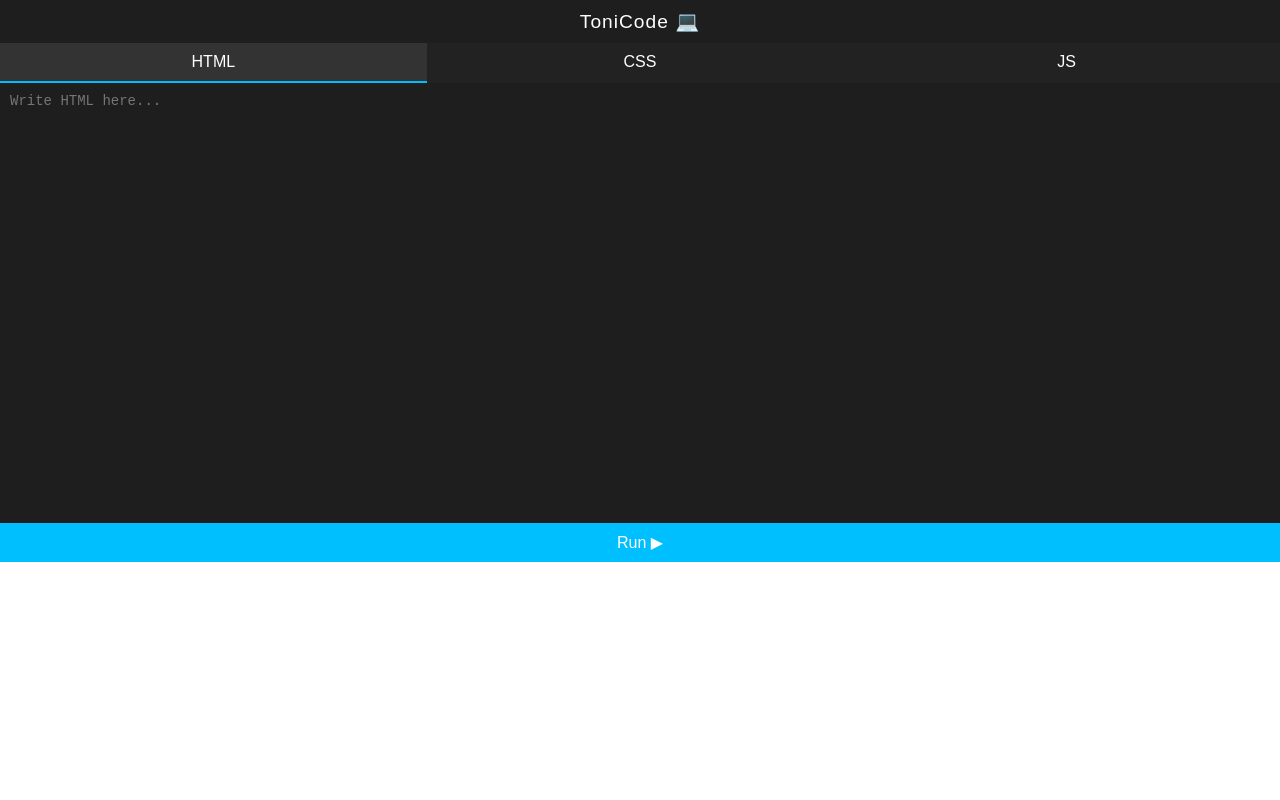
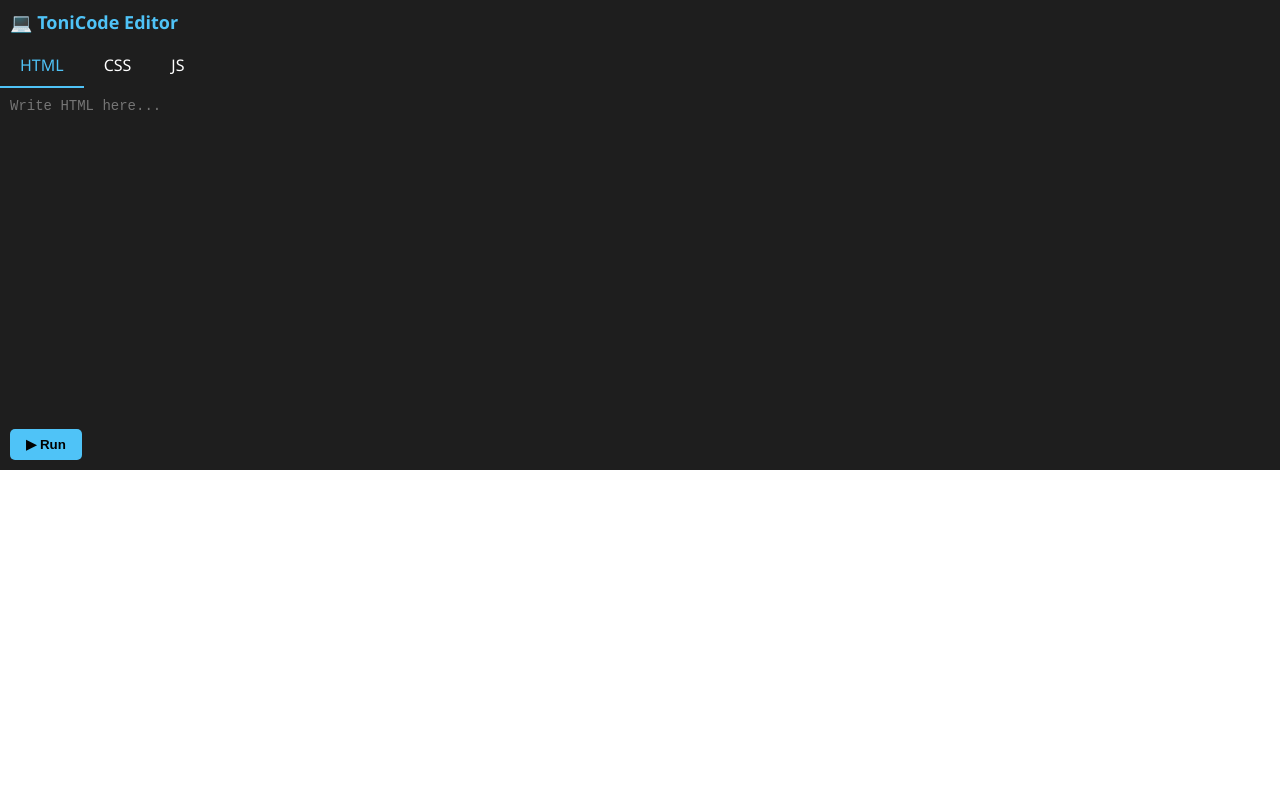
Before and after one commit to mymlacc12345-png/Tonicode, a plain HTML site: page index.html in a window 1280 px wide. Drawn offline with Linux system fonts and the light colour scheme.

Commit message:
Update index.html

```diff
--- a/index.html
+++ b/index.html
@@ -1,120 +1,163 @@
 <!DOCTYPE html>
 <html lang="en">
 <head>
-  <meta charset="UTF-8" />
-  <meta name="viewport" content="width=device-width, initial-scale=1.0" />
-  <title>ToniCode</title>
+  <meta charset="UTF-8">
+  <meta name="viewport" content="width=device-width, initial-scale=1.0">
+  <title>ToniCode Editor</title>
   <style>
     body {
       margin: 0;
-      font-family: Arial, sans-serif;
+      font-family: "Segoe UI", sans-serif;
+      background-color: #121212;
+      color: white;
       display: flex;
       flex-direction: column;
       height: 100vh;
-      background-color: #121212;
-      color: #fff;
     }
+
     header {
-      background: #1e1e1e;
-      color: #fff;
-      text-align: center;
+      background-color: #1e1e1e;
       padding: 10px;
-      font-size: 1.2em;
-      letter-spacing: 1px;
+      display: flex;
+      justify-content: space-between;
+      align-items: center;
     }
-    .editor-container {
+
+    h1 {
+      font-size: 18px;
+      margin: 0;
+      color: #4fc3f7;
+    }
+
+    #tabs {
       display: flex;
-      flex-direction: column;
-      height: 60%;
+      background-color: #1e1e1e;
     }
-    .tabs {
-      display: flex;
-      background-color: #222;
-    }
+
     .tab {
-      flex: 1;
-      text-align: center;
-      padding: 10px;
+      padding: 10px 20px;
       cursor: pointer;
       border-bottom: 2px solid transparent;
     }
+
     .tab.active {
-      background-color: #333;
-      border-bottom: 2px solid #00bfff;
+      border-bottom: 2px solid #4fc3f7;
+      color: #4fc3f7;
     }
+
     textarea {
-      flex: 1;
-      background-color: #1e1e1e;
-      color: #fff;
+      width: 100%;
+      height: 100%;
       border: none;
       outline: none;
+      background-color: #1e1e1e;
+      color: white;
+      font-size: 14px;
       padding: 10px;
       resize: none;
-      font-family: monospace;
-      font-size: 14px;
     }
+
+    #editor, #output-container {
+      flex: 1;
+      display: flex;
+      flex-direction: column;
+    }
+
+    #editor.hidden {
+      display: none;
+    }
+
     iframe {
       flex: 1;
-      background-color: #fff;
       border: none;
-      width: 100%;
+      background-color: white;
     }
+
     button {
-      background-color: #00bfff;
+      background-color: #4fc3f7;
       border: none;
-      color: white;
+      padding: 8px 16px;
+      color: black;
+      border-radius: 5px;
+      cursor: pointer;
+      transition: 0.2s;
+      font-weight: bold;
+    }
+
+    button:hover {
+      background-color: #03a9f4;
+    }
+
+    #buttons {
+      display: flex;
+      gap: 10px;
       padding: 10px;
-      cursor: pointer;
-      font-size: 16px;
-    }
-    button:hover {
-      background-color: #0099cc;
+      background-color: #1e1e1e;
     }
   </style>
 </head>
 <body>
-  <header>ToniCode 💻</header>
+  <header>
+    <h1>💻 ToniCode Editor</h1>
+  </header>
 
-  <div class="editor-container">
-    <div class="tabs">
-      <div class="tab active" data-tab="html">HTML</div>
-      <div class="tab" data-tab="css">CSS</div>
-      <div class="tab" data-tab="js">JS</div>
-    </div>
+  <div id="tabs">
+    <div class="tab active" data-lang="html">HTML</div>
+    <div class="tab" data-lang="css">CSS</div>
+    <div class="tab" data-lang="js">JS</div>
+  </div>
+
+  <div id="editor">
     <textarea id="html" placeholder="Write HTML here..."></textarea>
     <textarea id="css" placeholder="Write CSS here..." style="display:none;"></textarea>
-    <textarea id="js" placeholder="Write JavaScript here..." style="display:none;"></textarea>
+    <textarea id="js" placeholder="Write JS here..." style="display:none;"></textarea>
   </div>
 
-  <button onclick="runCode()">Run ▶</button>
-  <iframe id="output"></iframe>
+  <div id="buttons">
+    <button id="run">▶ Run</button>
+    <button id="edit" style="display:none;">✏ Show Code</button>
+  </div>
+
+  <div id="output-container" style="flex: 1;">
+    <iframe id="output"></iframe>
+  </div>
 
   <script>
-    const tabs = document.querySelectorAll('.tab');
-    const textareas = {
-      html: document.getElementById('html'),
-      css: document.getElementById('css'),
-      js: document.getElementById('js')
-    };
+    const tabs = document.querySelectorAll(".tab");
+    const html = document.getElementById("html");
+    const css = document.getElementById("css");
+    const js = document.getElementById("js");
+    const runBtn = document.getElementById("run");
+    const editBtn = document.getElementById("edit");
+    const editor = document.getElementById("editor");
+    const output = document.getElementById("output");
 
     tabs.forEach(tab => {
-      tab.addEventListener('click', () => {
-        document.querySelector('.tab.active').classList.remove('active');
-        tab.classList.add('active');
-
-        Object.keys(textareas).forEach(id => {
-          textareas[id].style.display = id === tab.dataset.tab ? 'block' : 'none';
-        });
+      tab.addEventListener("click", () => {
+        tabs.forEach(t => t.classList.remove("active"));
+        tab.classList.add("active");
+        html.style.display = css.style.display = js.style.display = "none";
+        document.getElementById(tab.dataset.lang).style.display = "block";
       });
     });
 
-    function runCode() {
-      const html = textareas.html.value;
-      const css = `<style>${textareas.css.value}</style>`;
-      const js = `<script>${textareas.js.value}<\/script>`;
-      const output = document.getElementById('output');
-      output.srcdoc = html + css + js;
-    }
+    runBtn.addEventListener("click", () => {
+      const code = `
+        <style>${css.value}</style>
+        ${html.value}
+        <script>${js.value}<\/script>
+      `;
+      output.srcdoc = code;
+      editor.classList.add("hidden");
+      runBtn.style.display = "none";
+      editBtn.style.display = "inline-block";
+    });
+
+    editBtn.addEventListener("click", () => {
+      editor.classList.remove("hidden");
+      runBtn.style.display = "inline-block";
+      editBtn.style.display = "none";
+    });
   </script>
 </body>
 </html>
```
